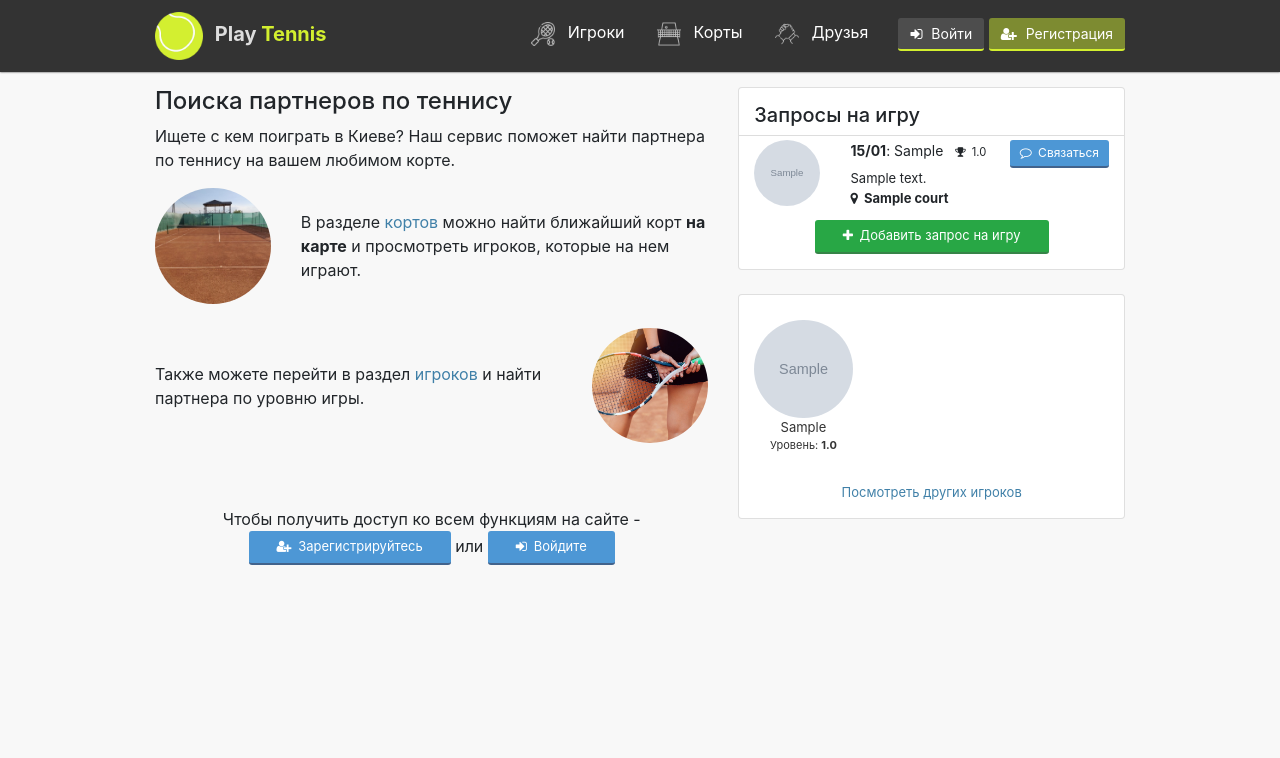
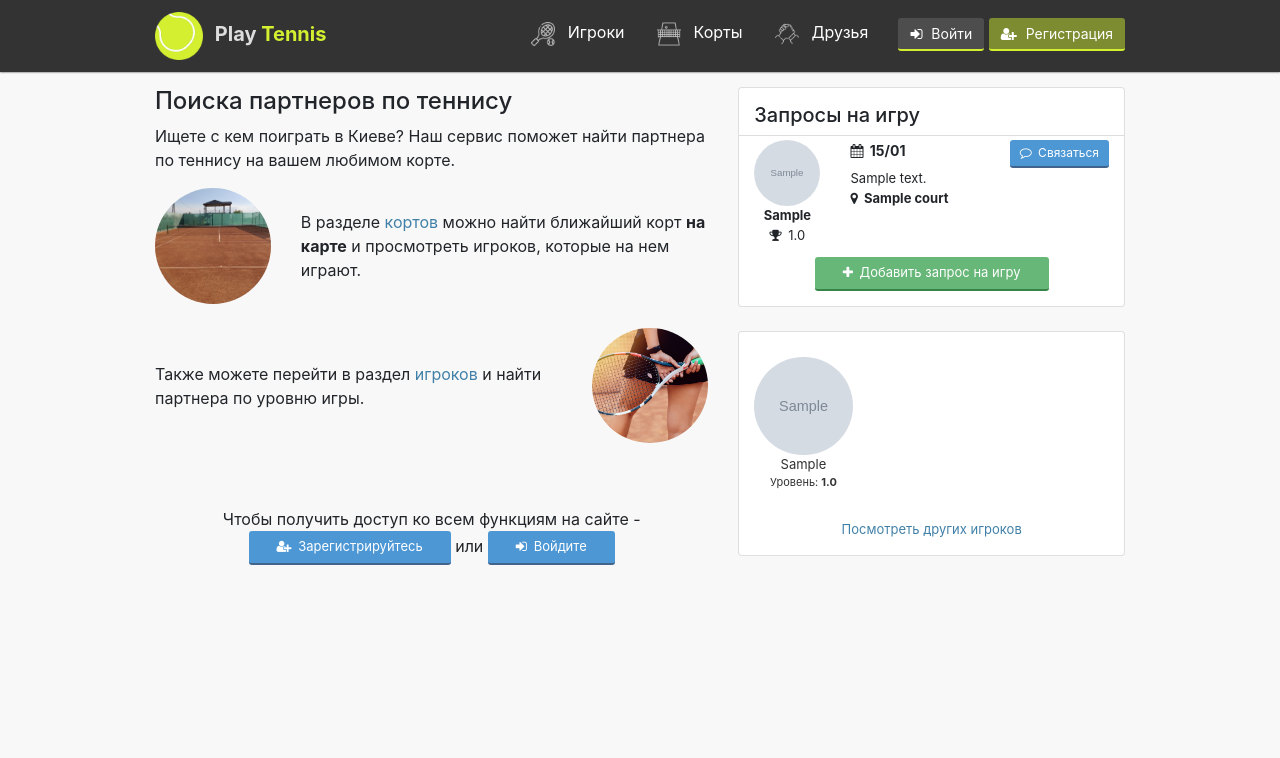
Before and after one commit to AlexKotl/tennis-friends, a Django app: page / in a window 1280 px wide. Shown: the top 758 px of the page. Run offline with Django 3.2, Linux system fonts and the light colour scheme; tables that the repository leaves empty hold one stand-in row (values such as "Sample post"); grey boxes marked "Sample" are stand-in pictures; style sheets or scripts are compiled from the project's sources; some libraries are stand-ins or nearby versions.

Commit message:
requests layout improvements

```diff
--- a/app/templates/homepage.html
+++ b/app/templates/homepage.html
@@ -72,20 +72,23 @@
                     <div class="requests-list mb-2">
                         {% for req in requests %}
                             <div class="request clearfix mb-1 mt-1 pb-1 pt-1 row">
-                                <div class="col-3">
+                                <div class="col-3 text-center">
                                     <a href="{% url 'player' req.user.id %}">
                                         <div class="background-image circle square" style="background-image: url('{% if req.user.image != '' %}/media/{{ req.user.image }}{% else %}{% static 'images/blank-player2.jpg' %}{% endif %}')"></div>
                                     </a>
+                                    <b>{{ req.user.first_name }}</b> <br>
+                                    {% if req.user.rank > 0 %}
+                                        <i class="fa fa-trophy"></i> {{req.user.rank}}
+                                    {% endif %}
                                 </div>
                                 <div class="col-9">
                                     <div class="header mb-2">
                                         <a href="{% url 'player' req.user.id %}" class="btn btn-primary btn-sm pull-right">
                                             <i class="fa fa-comment-o"></i> Связаться
                                         </a>
-                                        <b>{{ req.date | date:"d/m" }}</b>: {{ req.user.first_name }}
-                                        {% if req.user.rank > 0 %}
-                                            <small class="ml-2"> <i class="fa fa-trophy"></i> {{req.user.rank}} </small>
-                                        {% endif %}
+
+                                        <b><i class="fa fa-calendar"></i> {{ req.date | date:"d/m" }}</b>
+
                                     </div>
                                     <div class="details">
                                         {{ req.details }}
--- a/scss/theme.scss
+++ b/scss/theme.scss
@@ -50,6 +50,7 @@ h3 {
 }
 .btn-success {
     border-color: #368448;
+    background-color: #67b779;
 }
 a {
     color: #4080a8
```
